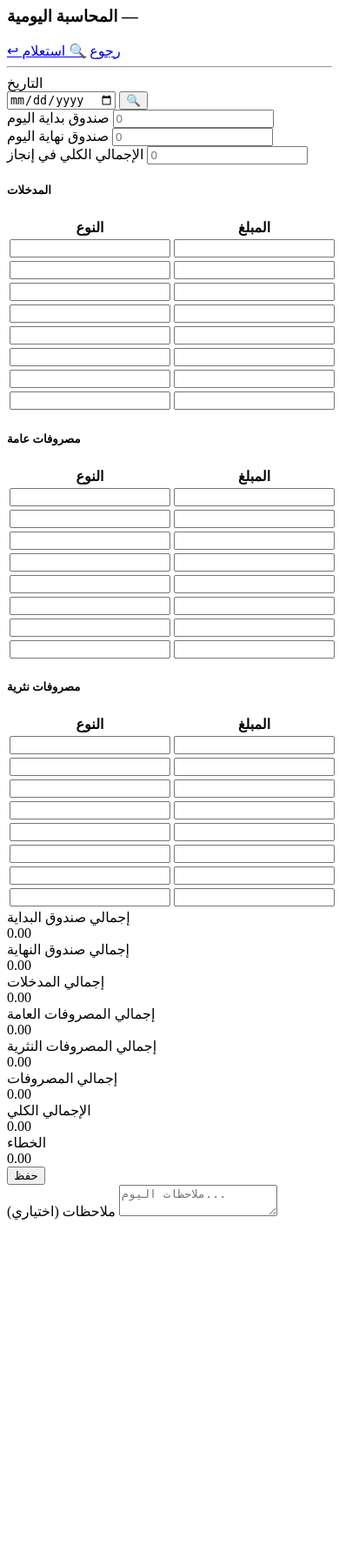
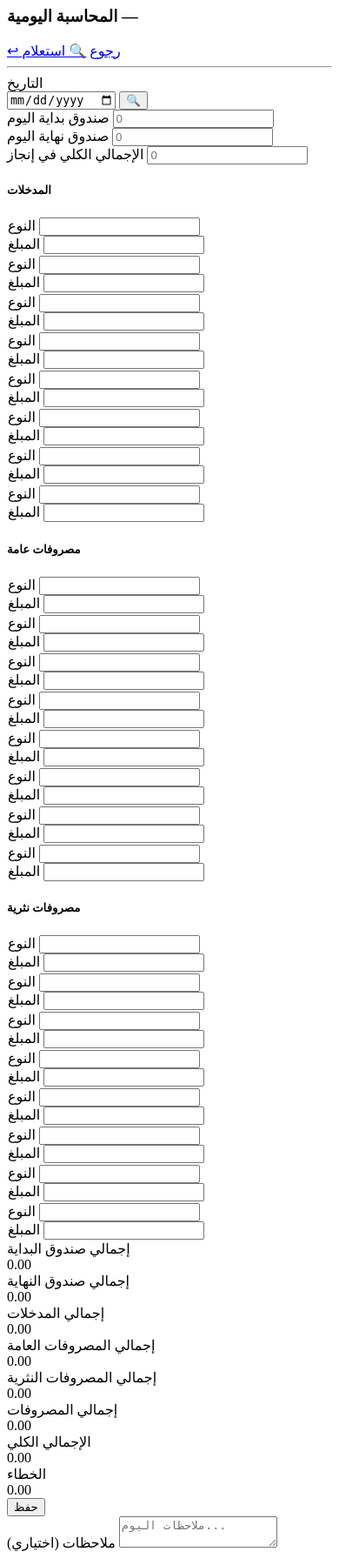
Before and after one commit to al-eshan/records-app-v2, a Python web app: template templates/accounting_daily.html in a window 390 px wide. Shown: the whole page at 87% size. Before the commit the page ends 1402 px from the top, so only its background shows below. Run offline with Jinja, Linux system fonts and the light colour scheme; the template is opened without the code that fills it, so the values that code supplies are empty.

Commit message:
Make accounting_daily responsive (mobile cards + header actions)

```diff
--- a/templates/accounting_daily.html
+++ b/templates/accounting_daily.html
@@ -10,15 +10,14 @@
         <div>
           <h3 class="mb-1">المحاسبة اليومية — {{ kind }}</h3>
         </div>
-        <div class="d-flex gap-2">
+
+        <div class="d-flex gap-2 header-actions">
           <a class="btn btn-secondary btn-sm" href="{{ url_for('accounting_es', kind=kind) }}">↩ رجوع</a>
 
           <a class="btn btn-success btn-sm"
              href="{{ url_for('accounting_movements', kind=kind, **{'from': day_date, 'to': day_date}) }}">
             🔍 استعلام
           </a>
-
-
         </div>
       </div>
 
@@ -30,7 +29,7 @@
         <div class="row g-3 align-items-end">
 
           <!-- التاريخ -->
-  <div class="col-md-3">
+          <div class="col-12 col-md-3">
             <label class="form-label">التاريخ</label>
             <div class="input-group">
               <input type="date" class="form-control" name="day_date" value="{{ day_date }}" required>
@@ -45,7 +44,7 @@
           </div>
 
           <!-- صندوق بداية اليوم -->
-  <div class="col-md-3">
+          <div class="col-12 col-md-3">
             <label class="form-label">صندوق بداية اليوم</label>
             <input type="number"
                    step="0.01"
@@ -56,7 +55,7 @@
           </div>
 
           <!-- صندوق نهاية اليوم -->
-  <div class="col-md-3">
+          <div class="col-12 col-md-3">
             <label class="form-label">صندوق نهاية اليوم</label>
             <input type="number"
                    step="0.01"
@@ -67,7 +66,7 @@
           </div>
 
           <!-- الإجمالي الكلي في إنجاز -->
-  <div class="col-md-3">
+          <div class="col-12 col-md-3">
             <label class="form-label">الإجمالي الكلي في إنجاز</label>
             <input type="number"
                    step="0.01"
@@ -79,15 +78,16 @@
 
         </div>
 
-
         <!-- Tables -->
         <div class="row g-3 mt-1">
 
           <!-- Inputs -->
           <div class="col-lg-4">
             <h5 class="mt-3">المدخلات</h5>
-            <div class="table-responsive">
-              <table class="table table-sm align-middle">
+
+            <!-- Desktop table -->
+            <div class="table-responsive desktop-only">
+              <table class="table table-sm align-middle m-0">
                 <thead>
                   <tr>
                     <th>النوع</th>
@@ -102,7 +102,8 @@
                              value="{{ inputs[i].input_type if i < inputs|length else '' }}">
                     </td>
                     <td>
-<input type="number" step="0.01" class="form-control form-control-sm input-amount"
+                      <input type="number" step="0.01"
+                             class="form-control form-control-sm input-amount"
                              name="input_amount"
                              value="{{ inputs[i].amount if i < inputs|length else '' }}">
                     </td>
@@ -111,13 +112,34 @@
                 </tbody>
               </table>
             </div>
+
+            <!-- Mobile cards -->
+            <div class="mobile-only">
+              {% for i in range(8) %}
+              <div class="p-2 rounded mb-2 mobile-row">
+                <div class="mb-2">
+                  <label class="form-label small mb-1">النوع</label>
+                  <input class="form-control form-control-sm" name="input_type"
+                         value="{{ inputs[i].input_type if i < inputs|length else '' }}">
+                </div>
+                <div>
+                  <label class="form-label small mb-1">المبلغ</label>
+                  <input type="number" step="0.01"
+                         class="form-control form-control-sm input-amount"
+                         name="input_amount"
+                         value="{{ inputs[i].amount if i < inputs|length else '' }}">
+                </div>
+              </div>
+              {% endfor %}
+            </div>
           </div>
 
           <!-- General Expenses -->
           <div class="col-lg-4">
             <h5 class="mt-3">مصروفات عامة</h5>
-            <div class="table-responsive">
-              <table class="table table-sm align-middle">
+
+            <div class="table-responsive desktop-only">
+              <table class="table table-sm align-middle m-0">
                 <thead>
                   <tr>
                     <th>النوع</th>
@@ -132,7 +154,8 @@
                              value="{{ gen[i].expense_type if i < gen|length else '' }}">
                     </td>
                     <td>
-<input type="number" step="0.01" class="form-control form-control-sm gen-amount"
+                      <input type="number" step="0.01"
+                             class="form-control form-control-sm gen-amount"
                              name="gen_amount"
                              value="{{ gen[i].amount if i < gen|length else '' }}">
                     </td>
@@ -141,13 +164,33 @@
                 </tbody>
               </table>
             </div>
+
+            <div class="mobile-only">
+              {% for i in range(8) %}
+              <div class="p-2 rounded mb-2 mobile-row">
+                <div class="mb-2">
+                  <label class="form-label small mb-1">النوع</label>
+                  <input class="form-control form-control-sm" name="gen_type"
+                         value="{{ gen[i].expense_type if i < gen|length else '' }}">
+                </div>
+                <div>
+                  <label class="form-label small mb-1">المبلغ</label>
+                  <input type="number" step="0.01"
+                         class="form-control form-control-sm gen-amount"
+                         name="gen_amount"
+                         value="{{ gen[i].amount if i < gen|length else '' }}">
+                </div>
+              </div>
+              {% endfor %}
+            </div>
           </div>
 
           <!-- Petty Expenses -->
           <div class="col-lg-4">
             <h5 class="mt-3">مصروفات نثرية</h5>
-            <div class="table-responsive">
-              <table class="table table-sm align-middle">
+
+            <div class="table-responsive desktop-only">
+              <table class="table table-sm align-middle m-0">
                 <thead>
                   <tr>
                     <th>النوع</th>
@@ -162,7 +205,8 @@
                              value="{{ petty[i].expense_type if i < petty|length else '' }}">
                     </td>
                     <td>
-<input type="number" step="0.01" class="form-control form-control-sm petty-amount"
+                      <input type="number" step="0.01"
+                             class="form-control form-control-sm petty-amount"
                              name="petty_amount"
                              value="{{ petty[i].amount if i < petty|length else '' }}">
                     </td>
@@ -171,13 +215,32 @@
                 </tbody>
               </table>
             </div>
+
+            <div class="mobile-only">
+              {% for i in range(8) %}
+              <div class="p-2 rounded mb-2 mobile-row">
+                <div class="mb-2">
+                  <label class="form-label small mb-1">النوع</label>
+                  <input class="form-control form-control-sm" name="petty_type"
+                         value="{{ petty[i].expense_type if i < petty|length else '' }}">
+                </div>
+                <div>
+                  <label class="form-label small mb-1">المبلغ</label>
+                  <input type="number" step="0.01"
+                         class="form-control form-control-sm petty-amount"
+                         name="petty_amount"
+                         value="{{ petty[i].amount if i < petty|length else '' }}">
+                </div>
+              </div>
+              {% endfor %}
+            </div>
           </div>
 
         </div>
 
         <!-- Totals Row 1 -->
         <div class="row g-3 mt-3">
-  <div class="col-md-3">
+          <div class="col-12 col-md-3">
             <div class="p-3 bg-light rounded totals-card">
               <div class="small text-muted">إجمالي صندوق البداية</div>
               <div class="fs-5 fw-bold" id="total-cash-start">
@@ -186,7 +249,7 @@
             </div>
           </div>
 
-  <div class="col-md-3">
+          <div class="col-12 col-md-3">
             <div class="p-3 bg-light rounded totals-card">
               <div class="small text-muted">إجمالي صندوق النهاية</div>
               <div class="fs-5 fw-bold" id="total-cash-end">
@@ -195,7 +258,7 @@
             </div>
           </div>
 
-  <div class="col-md-3">
+          <div class="col-12 col-md-3">
             <div class="p-3 bg-light rounded totals-card">
               <div class="small text-muted">إجمالي المدخلات</div>
               <div class="fs-5 fw-bold" id="total-inputs">
@@ -204,7 +267,7 @@
             </div>
           </div>
 
-  <div class="col-md-3">
+          <div class="col-12 col-md-3">
             <div class="p-3 bg-light rounded totals-card">
               <div class="small text-muted">إجمالي المصروفات العامة</div>
               <div class="fs-5 fw-bold" id="total-general">
@@ -216,7 +279,7 @@
 
         <!-- Totals Row 2 -->
         <div class="row g-3 mt-2">
-  <div class="col-md-3">
+          <div class="col-12 col-md-3">
             <div class="p-3 bg-light rounded totals-card">
               <div class="small text-muted">إجمالي المصروفات النثرية</div>
               <div class="fs-5 fw-bold" id="total-petty">
@@ -225,7 +288,7 @@
             </div>
           </div>
 
-  <div class="col-md-3">
+          <div class="col-12 col-md-3">
             <div class="p-3 bg-light rounded totals-card">
               <div class="small text-muted">إجمالي المصروفات</div>
               <div class="fs-5 fw-bold" id="total-expenses">
@@ -234,7 +297,7 @@
             </div>
           </div>
 
-  <div class="col-md-3">
+          <div class="col-12 col-md-3">
             <div class="p-3 bg-light rounded totals-card">
               <div class="small text-muted">الإجمالي الكلي</div>
               <div class="fs-5 fw-bold" id="total-overall">
@@ -243,7 +306,7 @@
             </div>
           </div>
 
-  <div class="col-md-3">
+          <div class="col-12 col-md-3">
             <div class="p-3 bg-light rounded totals-card">
               <div class="small text-muted">الخطاء</div>
               <div class="fs-5 fw-bold text-danger" id="total-error">
@@ -253,22 +316,49 @@
           </div>
         </div>
 
-
-
         <!-- Save -->
-        <div class="d-flex justify-content-end mt-3">
+        <div class="d-grid d-md-flex justify-content-end mt-3">
           <button type="submit" class="btn btn-primary" name="action" value="save">حفظ</button>
         </div>
+
         <!-- Notes -->
         <div class="mt-3">
           <label class="form-label">ملاحظات (اختياري)</label>
           <textarea class="form-control" name="notes" rows="2"
             placeholder="ملاحظات اليوم...">{{ header.notes if header and header.notes else '' }}</textarea>
         </div>
+
       </form>
+
+      <style>
+        /* هيدر: أزرار بالجوال تكون تحت بعض */
+        @media (max-width: 576px){
+          .header-actions{
+            width: 100%;
+          }
+          .header-actions a{
+            flex: 1;
+          }
+        }
+
+        /* تحويل الجداول لكروت بالجوال */
+        .mobile-only{ display:none; }
+        .desktop-only{ display:block; }
+
+        @media (max-width: 767.98px){
+          .desktop-only{ display:none; }
+          .mobile-only{ display:block; }
+          .mobile-row{
+            background: rgba(255,255,255,.08);
+            border: 1px solid rgba(255,255,255,.12);
+          }
+        }
+      </style>
+
     </div>
   </div>
 </div>
+
 <script>
 function toFloat(v){
   const s = (v ?? "").toString().trim();
@@ -278,9 +368,7 @@ function toFloat(v){
 }
 function sumBy(sel){
   let t = 0;
-  document.querySelectorAll(sel).forEach(el => {
-    t += toFloat(el.value);
-  });
+  document.querySelectorAll(sel).forEach(el => { t += toFloat(el.value); });
   return t;
 }
 function setText(id, val){
@@ -305,11 +393,8 @@ function recalcTotals(){
   setText('total-general', general);
   setText('total-petty', petty);
   setText('total-expenses', expenses);
-
-  // ✅ الجديد: تحديث إجمالي الصناديق فوراً
   setText('total-cash-start', cashStart);
   setText('total-cash-end', cashEnd);
-
   setText('total-overall', totalOverall);
   setText('total-error', error);
 }
@@ -320,9 +405,7 @@ document.addEventListener('input', (e) => {
   }
 });
 
-// أول تحميل
 recalcTotals();
 </script>
 
-
 {% endblock %}
```
Lines whose indentation alone changed are shown as unchanged.
